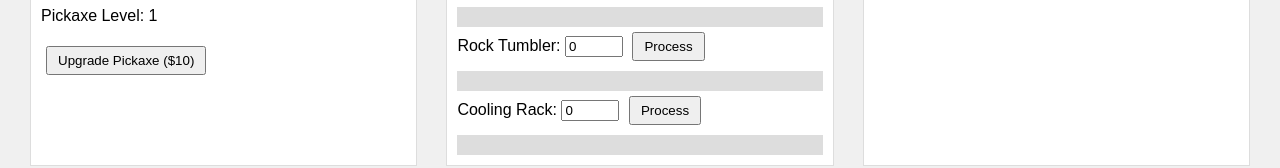
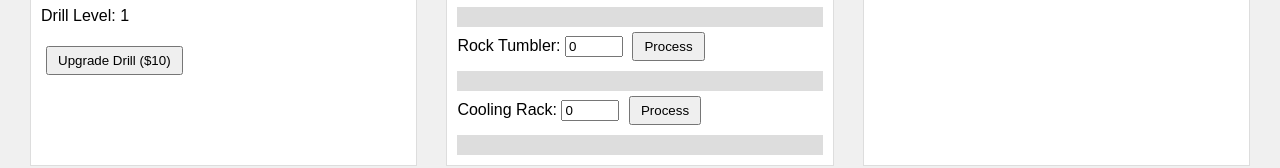
Before and after one commit to Rio1000/RockGame, a plain HTML site: page index.html in a window 1280 px wide. Shown: the part 221-389 px from the top of the page. Drawn offline with Linux system fonts and the light colour scheme.

Commit message:
Update index.html

```diff
--- a/index.html
+++ b/index.html
@@ -95,8 +95,8 @@
                 <div id="miningBar"></div>
             </div>
             <p>Rocks: <span id="rockCount">0</span></p>
-            <p>Pickaxe Level: <span id="pickaxeLevel">1</span></p>
-            <button onclick="upgradePick()">Upgrade Pickaxe ($<span id="upgradePickCost">10</span>)</button>
+            <p>Drill Level: <span id="pickaxeLevel">1</span></p>
+            <button onclick="upgradePick()">Upgrade Drill ($<span id="upgradePickCost">10</span>)</button>
         </div>
         <div class="section">
             <h2>Machines</h2>
```
